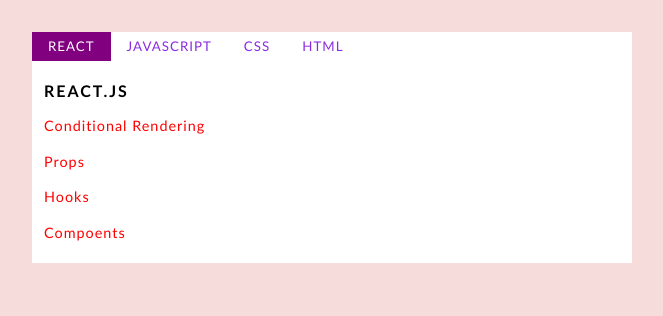
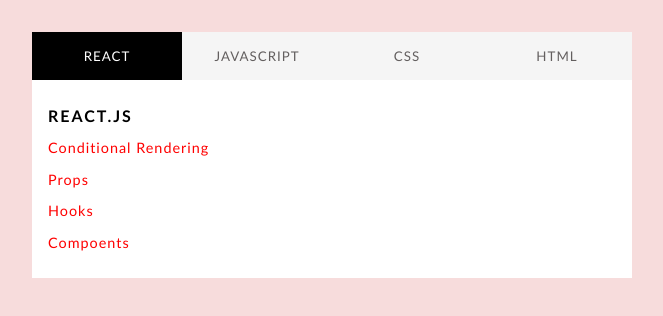
Before and after one commit to Vikaspokhriyal20/tabs, a plain HTML site: page index.html in a window 1280 px wide. Shown: the whole page, without its empty margins (308-971 px from the left). Drawn offline with Linux system fonts and the light colour scheme; a web font is replaced by a local one.

Commit message:
new commit on day

```diff
--- a/style.css
+++ b/style.css
@@ -15,18 +15,18 @@
 
   .tab {
     display: flex;
-    background-color: #fff;
-    flex-wrap: wrap;
     overflow: hidden;
   }
 
   .tablinks {
-    background-color: #fff;
+    background-color:#f5f5f5;
+    width: 25.555%;
     border: none;
-    padding: 0.4rem 1rem;
-    color: blueviolet;
+    padding: 1rem 1rem;
+    color: rgb(99, 95, 95);
     text-transform: uppercase;
     letter-spacing: 1px;
+    transition: all 0.3s ease-in-out;
   }
 
 
@@ -34,8 +34,7 @@
     background: #fff;
     max-width: 600px;
     display: none;
-    padding: 6px 12px;
-    line-height: 21px;
+    padding: 0.8rem 1rem;
   }
 
   .tabcontent h2 {
@@ -55,7 +54,6 @@
 
 
   .active {
-    background-color: purple;
+    background-color:black;
     color: white;
-    transition: all 0.5s ease;
   }
```
Also changed, not shown: app.js (line endings or trailing spaces).
